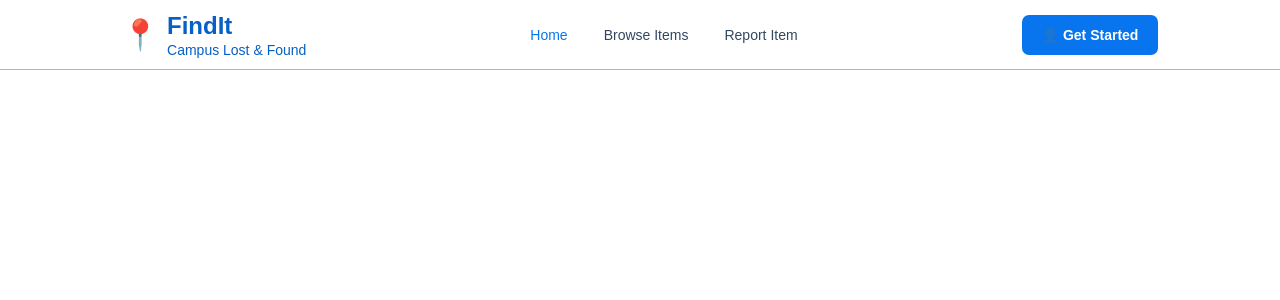
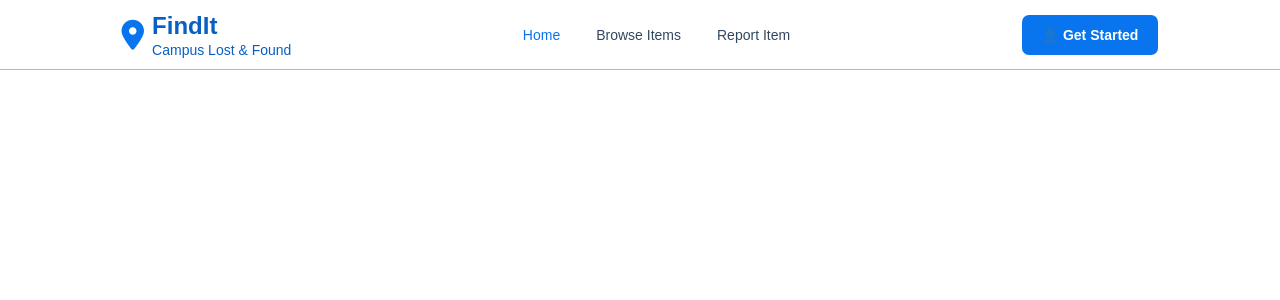
Before and after one commit to lakshaykhanna16/findit-campus, a Python web app: template templates/index.html in a window 1280 px wide. Shown: the top 300 px of the page. Run offline with Jinja, Linux system fonts and the light colour scheme; the template is opened without the code that fills it, so the values that code supplies are empty.

Commit message:
Updated navbar

```diff
--- a/static/css/styles.css
+++ b/static/css/styles.css
@@ -19,6 +19,12 @@ body {
     background: white;
      border-bottom: 1px solid #99baec;
 }
+
+.fa-solid {
+    font-size: 30px;
+    color: #0875ee;
+}
+
 
 /* nav links */
 .nav-links a {
--- a/templates/index.html
+++ b/templates/index.html
@@ -1,18 +1,22 @@
-<!DOCTYPE html>
+<!doctype html>
 <html lang="en">
   <head>
-    <meta charset="UTF-8">
-    <meta name="viewport" content="width=device-width, initial-scale=1.0">
+    <meta charset="UTF-8" />
+    <meta name="viewport" content="width=device-width, initial-scale=1.0" />
+    <link
+      rel="stylesheet"
+      href="https://cdnjs.cloudflare.com/ajax/libs/font-awesome/6.7.2/css/all.min.css"
+    />
+
     <title>FindIt | Campus Lost & Found</title>
-      <link rel="stylesheet" href="../static/css/styles.css">
+    <link rel="stylesheet" href="../static/css/styles.css" />
   </head>
   <body>
-
     <!-- navbar -->
 
     <nav class="navbar">
       <div class="logo">
-    <span class="logo-icon">📍</span>
+        <i class="fa-solid fa-location-dot"></i>
         <span>
           <b>FindIt</b>
           <small>Campus Lost &amp; Found</small>
@@ -25,13 +29,11 @@
         <a href="/report">Report Item</a>
       </div>
 
-        <a href="/login" class="get-started">
-    👤 Get Started </a>
+      <a href="/login" class="get-started"> 👤 Get Started </a>
     </nav>
 
     <main>
       <!-- home -->
     </main>
-
   </body>
 </html>
```
Lines whose indentation alone changed are shown as unchanged.
